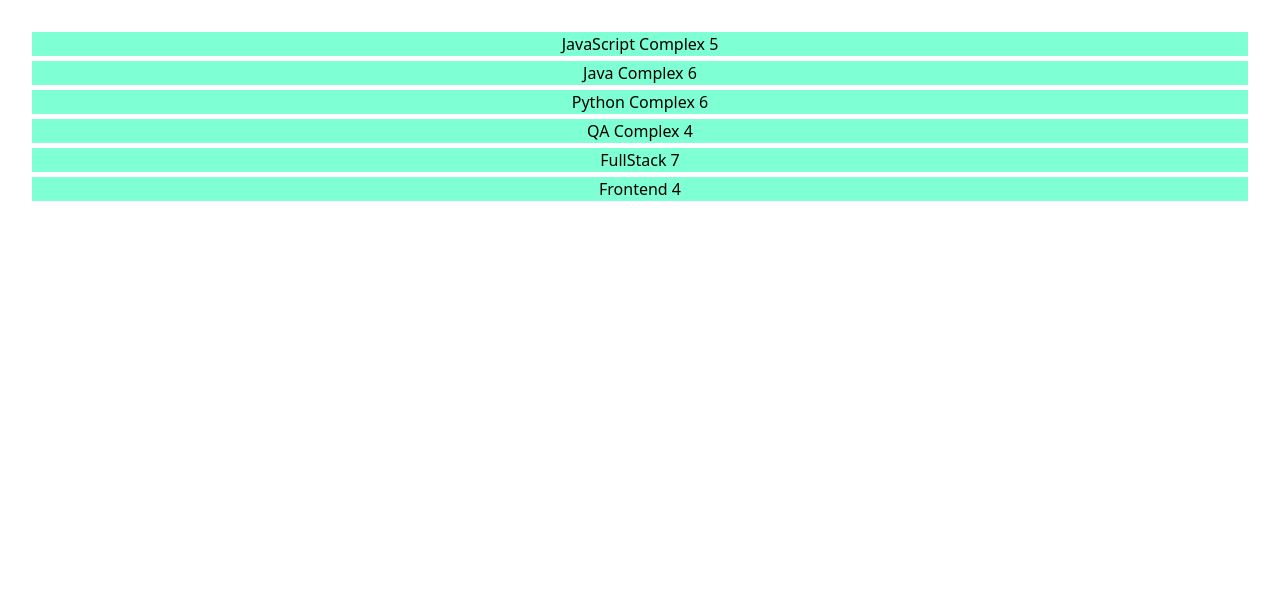
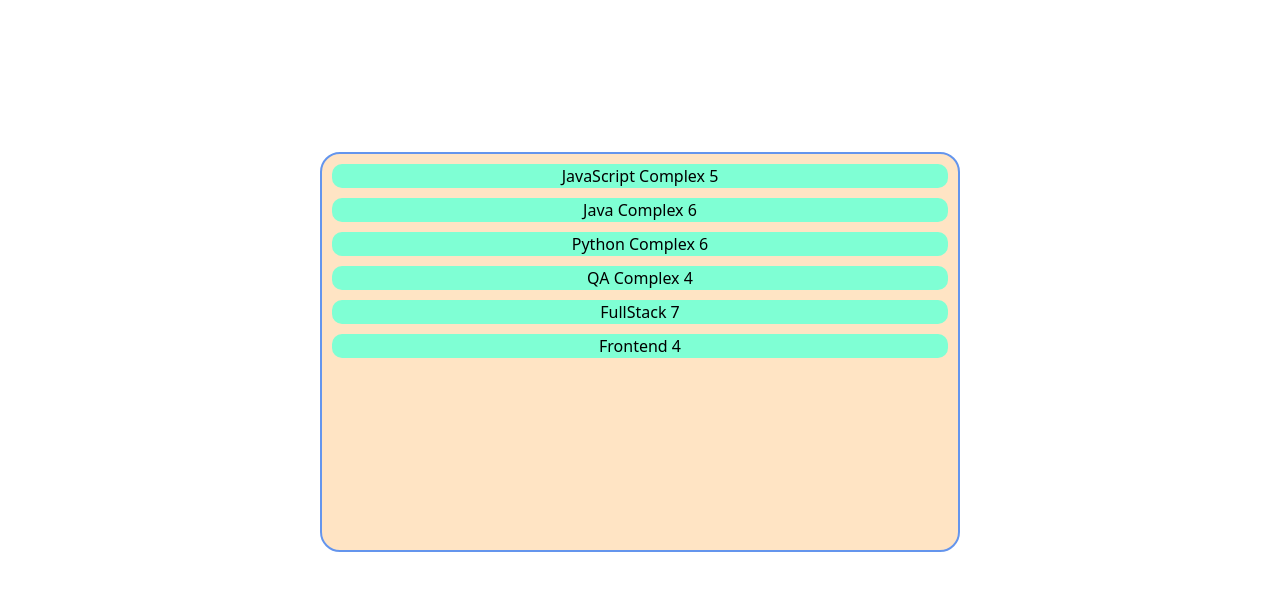
Before and after one commit to KotSerhii/react-2025-test, a React (Vite) app: page / in a window 1280 px wide. Shown: the top 590 px of the page. Built offline with nearby package versions, Linux system fonts and the light colour scheme.

Commit message:
Commit HomeWork1 Task1 add style

```diff
--- a/src/CourseComponent/CourseComponent.css
+++ b/src/CourseComponent/CourseComponent.css
@@ -1,4 +1,5 @@
 li {
     background-color: aquamarine;
-    margin-bottom: 5px;
+    margin: 10px;
+    border-radius: 10px;
 }
--- a/src/CoursesComponent/CoursesComponenet.css
+++ b/src/CoursesComponent/CoursesComponenet.css
@@ -0,0 +1,15 @@
+body{
+    margin-top: 15vh;
+    display: flex;
+    justify-content: center;
+    align-items: center;
+
+}
+ul{
+    background-color: bisque;
+    width: 50vw;
+    height: 50vh;
+    border-radius: 20px;
+    border: 2px solid cornflowerblue;
+
+}
--- a/src/CoursesComponent/CoursesComponent.tsx
+++ b/src/CoursesComponent/CoursesComponent.tsx
@@ -1,3 +1,4 @@
+import './CoursesComponenet.css'
 import type {ICourseModel} from "../models/courseModel.ts";
 import {CourseComponent} from "../CourseComponent/CourseComponenet.tsx";
 import {coursesAndDurationArray} from "../data/coursesAndDurationArray.ts";
```
